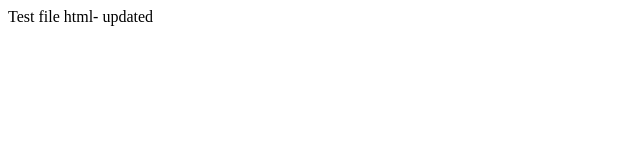
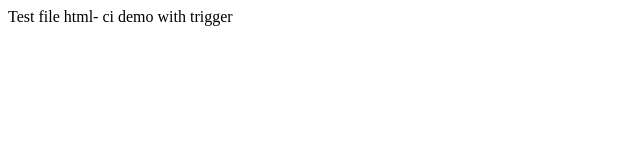
Before and after one commit to ajaypnair09/testrepo1, a plain HTML site: page index.html in a window 1280 px wide. Shown: the whole page, without its empty margins (0-640 px from the left). Drawn offline with Linux system fonts and the light colour scheme.

Commit message:
Update index.html

```diff
--- a/index.html
+++ b/index.html
@@ -1 +1 @@
-<hi>Test file html- updated</hi>
+<hi>Test file html- ci demo with trigger</hi>
```
